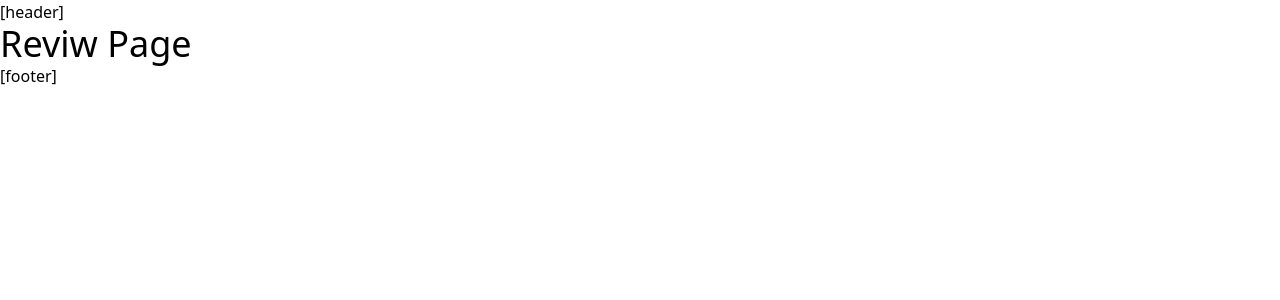
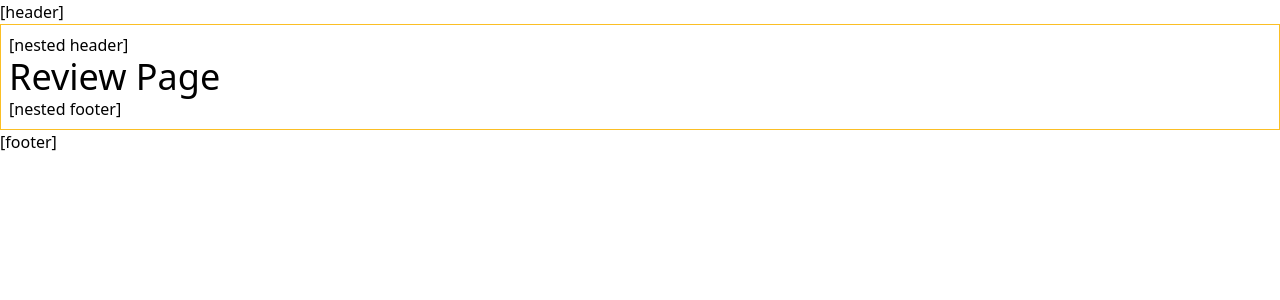
Before and after one commit to 14HAK/next-first, a Next.js app: page /review in a window 1280 px wide. Shown: the top 300 px of the page. Built offline with nearby package versions, Linux system fonts and the light colour scheme.

Commit message:
nested layout

```diff
--- /dev/null
+++ b/app/review/layout.jsx
@@ -0,0 +1,15 @@
+import React from 'react';
+
+const ReviewLayout = ({ children }) => {
+  return (
+    <>
+      <div className='border border-amber-400 p-2'>
+        <header>[nested header]</header>
+        <main>{children}</main>
+        <footer>[nested footer]</footer>
+      </div>
+    </>
+  );
+};
+
+export default ReviewLayout;
--- a/app/review/page.jsx
+++ b/app/review/page.jsx
@@ -1,7 +1,7 @@
 import React from 'react';
 
-const Reviw = () => {
-  return <div className='text-4xl'>Reviw Page</div>;
+const Review = () => {
+  return <div className='text-4xl'>Review Page</div>;
 };
 
-export default Reviw;
+export default Review;
--- /dev/null
+++ b/app/review/review-hello/page.jsx
@@ -0,0 +1,7 @@
+import React from 'react';
+
+const ReviewHello = () => {
+  return <div className='text-4xl'>ReviewHello page</div>;
+};
+
+export default ReviewHello;
--- /dev/null
+++ b/app/review/review-man/page.jsx
@@ -0,0 +1,7 @@
+import React from 'react';
+
+const ReviewMan = () => {
+  return <div className='text-4xl'>ReviewMan page</div>;
+};
+
+export default ReviewMan;
```
Also changed, not shown: 1 other file (tests, documents, lock files or other folders).
